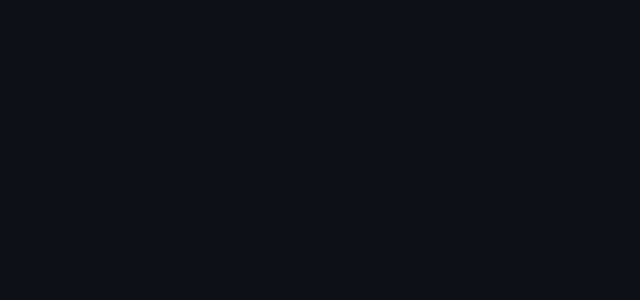
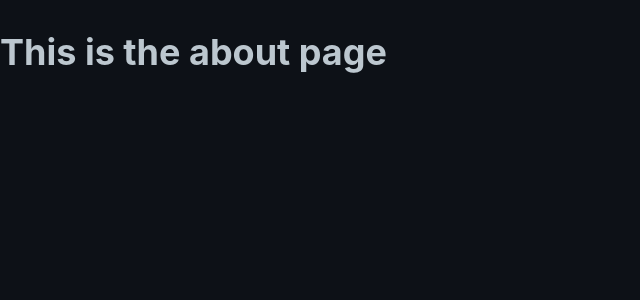
Before and after one commit to coburn24/tbaviation, a Next.js app in the folder timber-next-app/: page /about in a window 1280 px wide. Shown: the top 300 px of the page, without its empty margins (0-640 px from the left). Built offline with nearby package versions, Linux system fonts and the light colour scheme.

Commit message:
add about page info

```diff
--- a/timber-next-app/pages/about.js
+++ b/timber-next-app/pages/about.js
@@ -1,7 +1,11 @@
 import React from "react";
 
 const about = () => {
-  return <div></div>;
+  return (
+    <div>
+      <h1>This is the about page</h1>
+    </div>
+  );
 };
 
 export default about;
```
